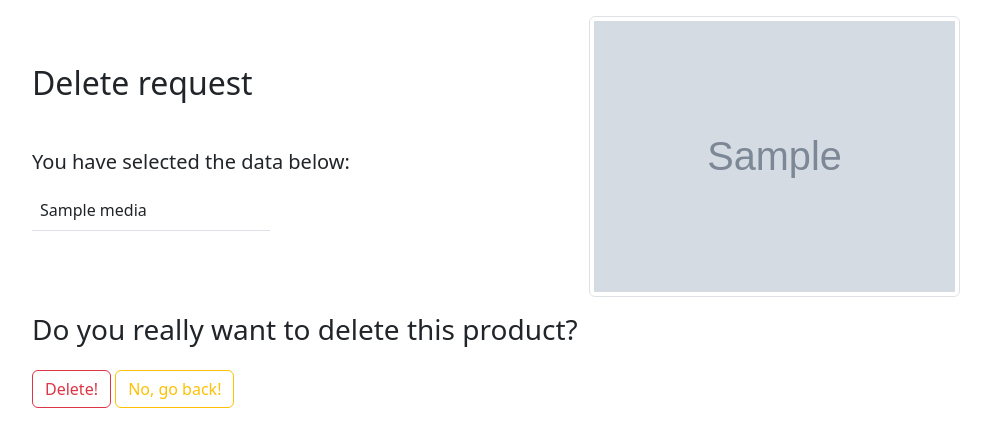
After one commit to Silia-Maria/BE17-CR4-Silia, a PHP site: page /delete.php?id=1 in a window 1280 px wide. The commit adds this page. Shown: the top 447 px of the page, without its empty margins (144-1135 px from the left). Run offline with PHP 8.4, Linux system fonts and the light colour scheme; tables that the repository leaves empty or names only in its code hold one stand-in row (values such as "Sample post"); grey boxes marked "Sample" are stand-in pictures; some web fonts are replaced.

Commit message:
added delete and a_delete

```diff
--- a/create.php
+++ b/create.php
@@ -92,7 +92,10 @@
                     </tr>
                     <tr>
                         <th>Status*</th>
-                        <td><input type="text" name="status" placeholder="Status" class="w-100 form-control"></td>
+                        <td><select name="status" class="w-100 form-select form-control">
+                                <option value="available" selected>available</option>
+                                <option value="reserved">reserved</option>
+                            </select></td>
                     </tr>
 
                 </table>
--- /dev/null
+++ b/delete.php
@@ -0,0 +1,74 @@
+<?php
+require_once "./actions/db_connect.php";
+
+if ($_GET['id']) {
+    $id = $_GET['id'];
+    $sql = "SELECT * FROM media WHERE id = {$id}";
+    $result = mysqli_query($connect, $sql);
+    $data = mysqli_fetch_assoc($result);
+    if (mysqli_num_rows($result) == 1) {
+        $title = $data['title'];
+        $type = $data['type'];
+        $isbn = $data['isbn'];
+        $description = $data['description'];
+        $image = $data['image'];
+        $author_fname = $data['author_first_name'];
+        $author_lname = $data['author_last_name'];
+        $publisher_name = $data['publisher_name'];
+        $publisher_address = $data['publisher_address'];
+        $publish_date = $data['publish_date'];
+        $status = $data['status'];
+    } else {
+        header("location: error.php");
+    }
+    mysqli_close($connect);
+} else {
+    header("location: error.php");
+}
+
+?>
+
+<!DOCTYPE html>
+<html lang="en">
+
+<head>
+    <meta charset="UTF-8">
+    <meta http-equiv="X-UA-Compatible" content="IE=edge">
+    <meta name="viewport" content="width=device-width, initial-scale=1.0">
+    <?php require_once "./components/styles.php" ?>
+    <link rel="stylesheet" href="style.css">
+    <title>Document</title>
+</head>
+
+<body>
+
+    <fieldset>
+        <div class='my-3 px-5 d-flex justify-content-between'>
+            <div>
+                <h2 class="my-5">Delete request</h2>
+                <h5>You have selected the data below:</h5>
+                <table class="table w-75 mt-3">
+                    <tr>
+                        <td><?php echo $title ?></td>
+                    </tr>
+
+
+                </table>
+            </div>
+            <img class='img-thumbnail' src='<?php echo $image; ?>'>
+        </div>
+
+        <div class="px-5">
+            <h3 class="mb-4 ">Do you really want to delete this product?</h3>
+            <form action="actions/a_delete.php" method="post">
+                <input type="hidden" name="id" value="<?php echo $id ?>" />
+                <input type="hidden" name="picture" value="<?php echo $image ?>" />
+                <button class="btn btn-outline-danger" type="submit">Delete!</button>
+                <a href="index.php"><button class="btn btn-outline-warning" type="button">No, go back!</button></a>
+            </form>
+        </div>
+    </fieldset>
+
+</body>
+
+</html>
--- a/style.css
+++ b/style.css
@@ -139,3 +139,15 @@ fieldset th {
     font-weight: 300;
     padding-bottom: 0;
 }
+
+
+/*
+-----------------
+delete.php
+-----------------
+ */
+
+.img-thumbnail {
+    width: 40%;
+    height: auto;
+}
```
Also changed, not shown: actions/a_create.php (+11 -11 lines), actions/a_delete.php (added, +44 -0 lines), index.php (+1 -9 lines), actions/a_update.php (added), update.php (added).
